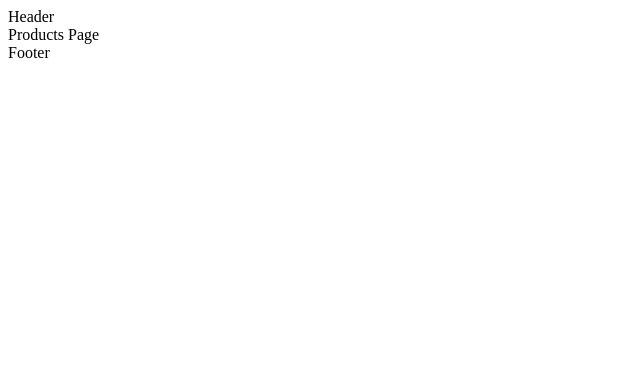
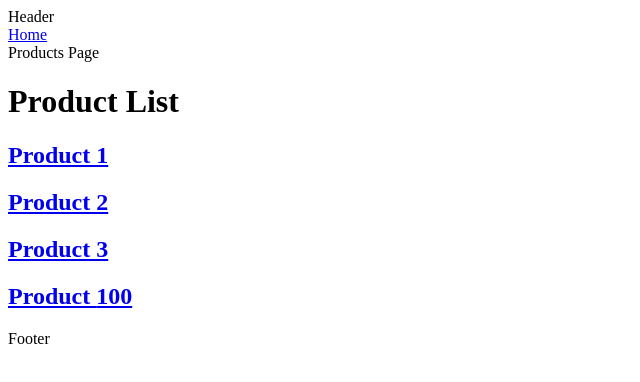
Before and after one commit to psapkale/next, a Next.js app in the folder routing-demo/: page /products in a window 1280 px wide. Shown: the top 382 px of the page, without its empty margins (0-640 px from the left). Built offline with nearby package versions, Linux system fonts and the light colour scheme.

Commit message:
link component navigation

```diff
--- a/routing-demo/src/app/products/page.tsx
+++ b/routing-demo/src/app/products/page.tsx
@@ -1,3 +1,27 @@
+import Link from 'next/link';
+
 export default function ProductPage() {
-   return <div>Products Page</div>;
+   const productId = 100;
+   return (
+      <div>
+         <Link href={'/'}>Home</Link>
+         <br />
+         Products Page
+         <h1>Product List</h1>
+         <h2>
+            <Link href={'/products/1'}>Product 1</Link>
+         </h2>
+         <h2>
+            <Link href={'/products/2'}>Product 2</Link>
+         </h2>
+         <h2>
+            <Link href={'/products/3'} replace>
+               Product 3
+            </Link>
+         </h2>
+         <h2>
+            <Link href={`/products/${productId}`}>Product {productId}</Link>
+         </h2>
+      </div>
+   );
 }
```
Also changed, not shown: routing-demo/src/app/page.tsx (+10 -1 lines), 1 other file (tests, documents, lock files or other folders).
